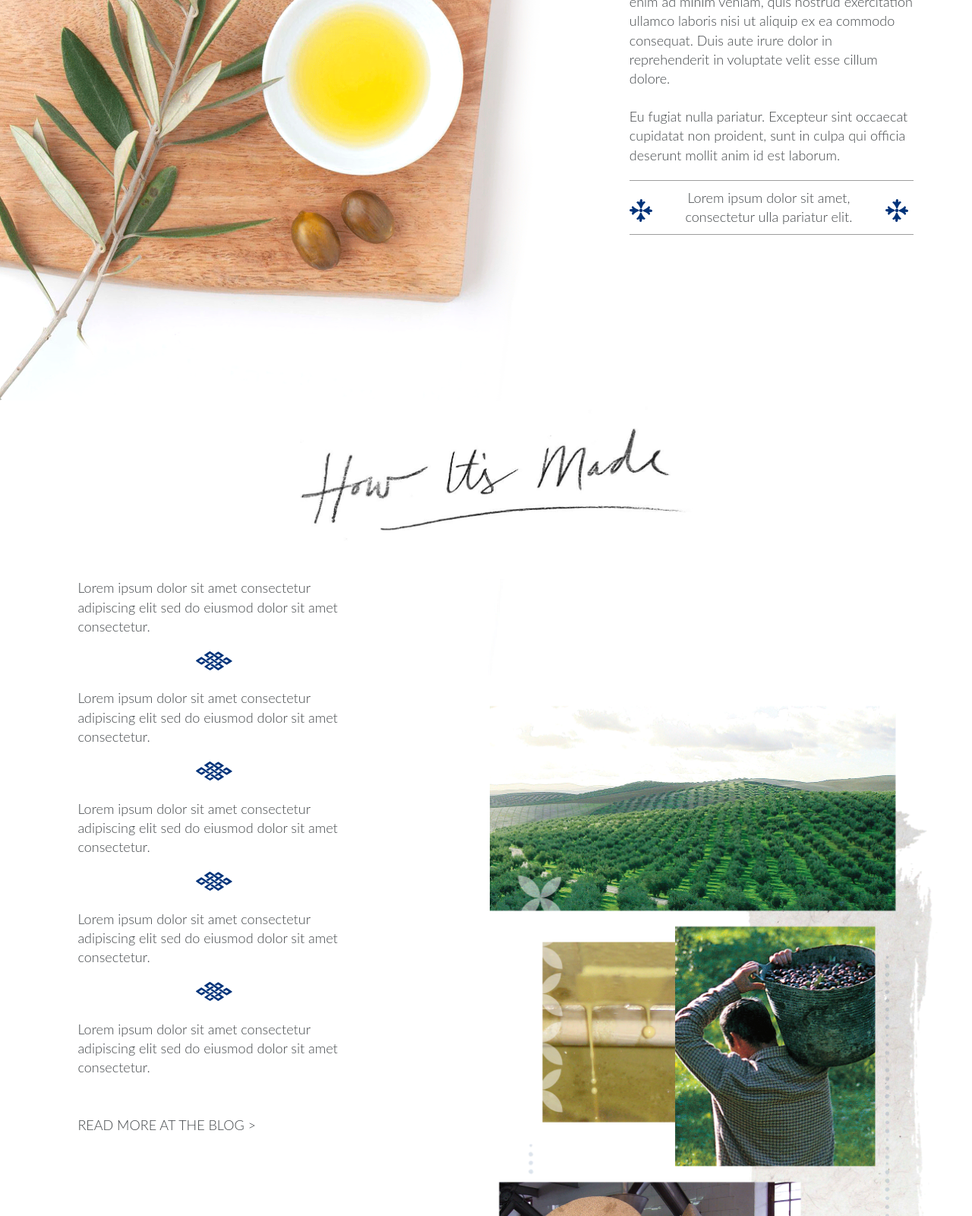
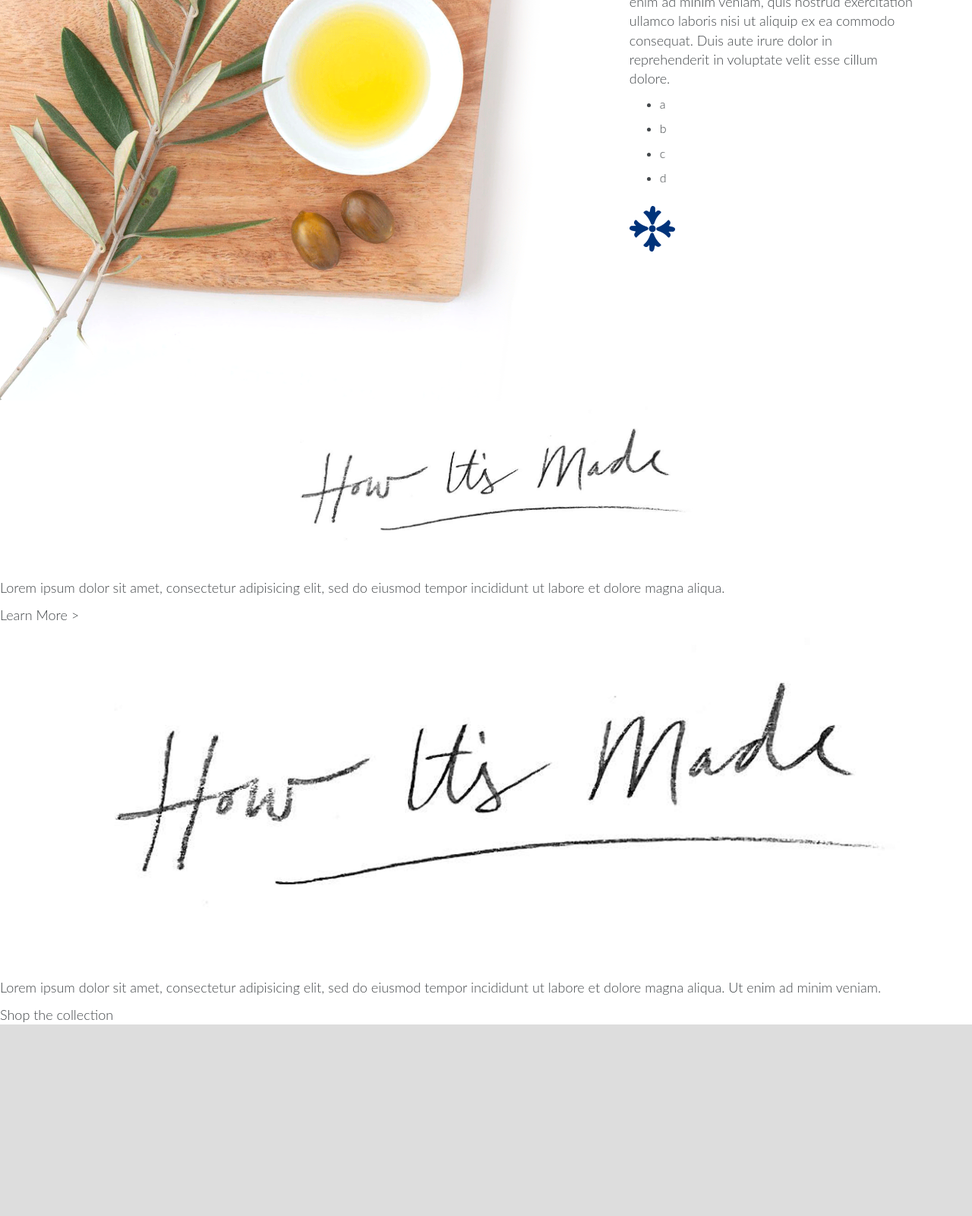
Before and after one commit to waynestedman/OVO, a website: page index.html in a window 1280 px wide. Shown: the part 680-2280 px from the top of the page at 76% size. After the commit the page ends 2028 px from the top, so only its background shows below. Drawn offline with Linux system fonts and the light colour scheme; a web font is replaced by a local one.

Commit message:
start draft

```diff
--- a/index.html
+++ b/index.html
@@ -28,6 +28,9 @@
         <img src="./images/hero.png" alt="">
       </div>
     </section> <!-- hero -->
+    <section class="testimonials">
+      <!-- slick testimonials slider -->
+    </section>
     <section class="info">
       <div class="infoImg-main">
         <img src="./images/info.png" alt="">
@@ -37,14 +40,14 @@
           <img src="./images/info-heading.png" alt="">
         </div>
         <div class="infoBox-txt">
-          <p>Lorem ipsum dolor sit amet, consectetur adipisicing elit, sed do eiusmod tempor incididunt ut labore et dolore magna aliqua. Ut enim ad minim veniam, quis nostrud exercitation ullamco laboris nisi ut aliquip ex ea commodo consequat. Duis aute irure dolor in reprehenderit in voluptate velit esse cillum dolore.<br>
-          <br>
-          Eu fugiat nulla pariatur. Excepteur sint occaecat cupidatat non proident, sunt in culpa qui officia deserunt mollit anim id est laborum.</p>
-          <div class="infoCallout">
-            <img src="./images/info-motif.png" alt="">
-            <p>Lorem ipsum dolor sit amet, consectetur ulla pariatur elit.</p>
-            <img src="./images/info-motif.png" alt="">
-          </div>
+          <p>Lorem ipsum dolor sit amet, consectetur adipisicing elit, sed do eiusmod tempor incididunt ut labore et dolore magna aliqua. Ut enim ad minim veniam, quis nostrud exercitation ullamco laboris nisi ut aliquip ex ea commodo consequat. Duis aute irure dolor in reprehenderit in voluptate velit esse cillum dolore.</p>
+          <ul>
+            <li>a</li>
+            <li>b</li>
+            <li>c</li>
+            <li>d</li>
+          </ul>
+          <img src="./images/info-motif.png" alt="">
         </div>
       </div>
     </section> <!-- info -->
@@ -52,88 +55,19 @@
       <div class="howMade-heading">
         <img src="./images/how-its-made-heading.png" alt="">
       </div>
-      <div class="steps-img">
-        <img src="./images/steps.png" alt="">
-      </div>
-      <div class="steps-txt">
-        <div class="step one">
-          <p>Lorem ipsum dolor sit amet consectetur adipiscing elit sed do eiusmod dolor sit amet consectetur.</p>
-          <div class="stepsDivider">
-            <img src="./images/how-made-divider.png" alt="">
-          </div>
-        </div>
-        <div class="step two">
-          <p>Lorem ipsum dolor sit amet consectetur adipiscing elit sed do eiusmod dolor sit amet consectetur.</p>
-          <div class="stepsDivider">
-            <img src="./images/how-made-divider.png" alt="">
-          </div>
-        </div>
-        <div class="step three">
-          <p>Lorem ipsum dolor sit amet consectetur adipiscing elit sed do eiusmod dolor sit amet consectetur.</p>
-          <div class="stepsDivider">
-            <img src="./images/how-made-divider.png" alt="">
-          </div>
-        </div>
-        <div class="step four">
-          <p>Lorem ipsum dolor sit amet consectetur adipiscing elit sed do eiusmod dolor sit amet consectetur.</p>
-          <div class="stepsDivider">
-            <img src="./images/how-made-divider.png" alt="">
-          </div>
-        </div>
-        <div class="step five">
-          <p>Lorem ipsum dolor sit amet consectetur adipiscing elit sed do eiusmod dolor sit amet consectetur.</p>
-        </div>
-      </div>
-      <div class="howMade-blog">
-        <p><a href="#">Read More at the Blog &gt;</a></p>
-      </div>
+      <p>Lorem ipsum dolor sit amet, consectetur adipisicing elit, sed do eiusmod tempor incididunt ut labore et dolore magna aliqua.</p>
+      <p><a href="#">Learn More &gt;</a></p>
     </section> <!-- howMade -->
     <section class="uses">
-      <div class="swabs">
-        <img src="./images/swabs.jpg" alt="">
-        <div class="swabsBox">
-          <h4>Olive Virgin Oil Swabs</h4>
-          <p>Lorem excepteur sint occaecat cupidatat non proident.</p>
-          <p class="swabs-cta"><a href="#z">Learn More &gt;</a></p>
-        </div>
-      </div> <!-- swabs -->
-      <div class="collection">
-        <img src="./images/collection.png" alt="">
-      </div> <!-- collection -->
-    </section> <!-- uses -->
-    <section class="regimen">
-      <div class="regimenBox">
-        <img src="./images/regimen-heading.png" alt="">
-        <p>Lorem ipsum dolor sit amet, consectetur adipisicing elit, sed do eiusmod tempor incididunt ut labore et dolore magna aliqua. Ut enim ad minim veniam, quis nostrud exercitation ullamco laboris nisi ut aliquip ex ea commodo consequat. Duis aute irure dolor in reprehenderit in voluptate velit esse cillum dolore eu fugiat nulla pariatur.</p>
+      <!-- slick slider -->
+    </section>
+    <section class="closing">
+      <div class="closing-heading">
+        <img src="./images/how-its-made-heading.png" alt="">
       </div>
-      <div class="theRegimen">
-        <div class="reg one">
-          <img src="./images/deep-cleansing-oil.png" alt="">
-          <h6>1</h6>
-          <h4>Oil Cleanse</h4>
-          <p>Lorem ipsum dolor sit amet, consectetur adipisicing elit</p>
-        </div>
-        <div class="reg two">
-          <img src="./images/soap.png" alt="">
-          <h6>2</h6>
-          <h4>Water Cleanse</h4>
-          <p>Lorem ipsum dolor sit amet, consectetur adipisicing elit</p>
-        </div>
-        <div class="reg three">
-          <img src="./images/lotion.png" alt="">
-          <h6>3</h6>
-          <h4>Lotion</h4>
-          <p>Lorem ipsum dolor sit amet, consectetur adipisicing elit</p>
-        </div>
-        <div class="reg four">
-          <img src="./images/olive-oil.png" alt="">
-          <h6>4</h6>
-          <h4>Moisturize</h4>
-          <p>Lorem ipsum dolor sit amet, consectetur adipisicing elit</p>
-        </div>
-      </div>
-      <p class="regimen-cta"><a href="#">Shop the Regimen</a></p>
-    </section> <!-- regimen -->
+      <p>Lorem ipsum dolor sit amet, consectetur adipisicing elit, sed do eiusmod tempor incididunt ut labore et dolore magna aliqua. Ut enim ad minim veniam.</p>
+      <p class="btn"><a href="#">Shop the collection</a></p>
+    </section> <!-- closing -->
   </div> <!-- content wrapper -->
 
 </body>
--- a/src/sass/styles.scss
+++ b/src/sass/styles.scss
@@ -2,4 +2,4 @@
 @import "global/mixins";
 @import "global/global";
 @import "custom/ovo";
-// @import "custom/mediaqueries";
+@import "custom/mediaqueries";
```
Also changed, not shown: package.json (+6 -5 lines), dest/css/styles.css, src/css/styles.css, 3 other files.
